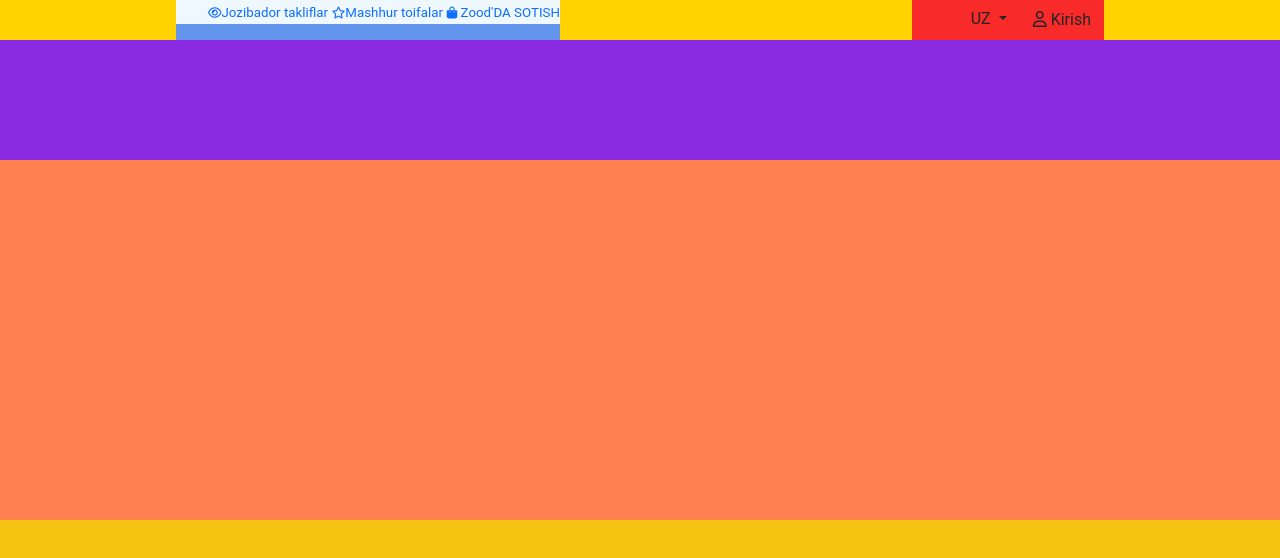
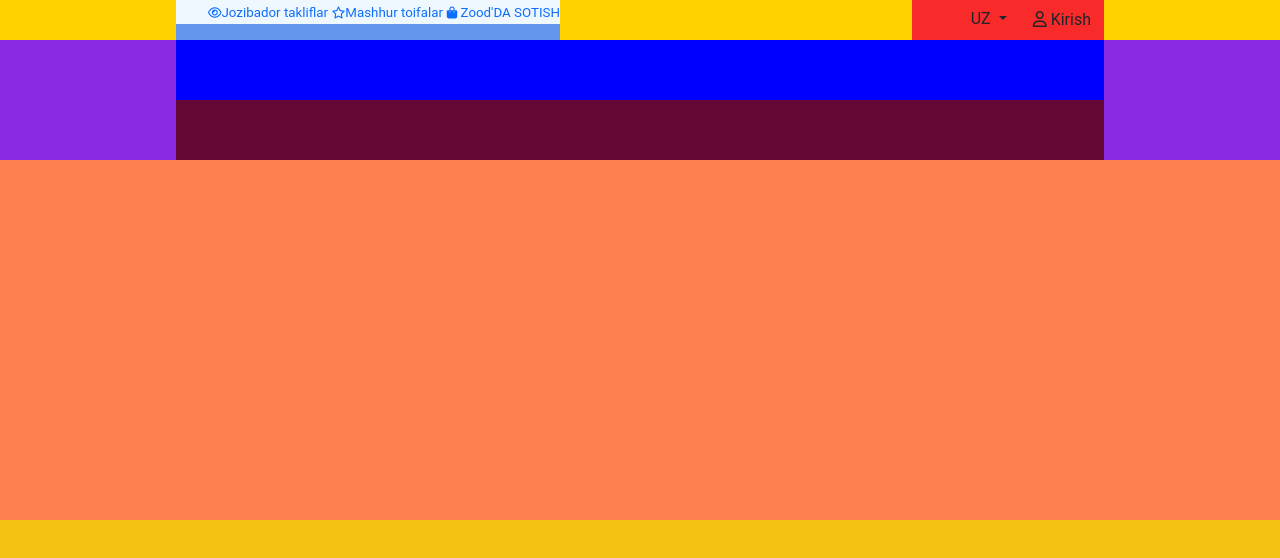
Before and after one commit to broraxmonov/zoodmall.uz, a plain HTML site: page index.html in a window 1280 px wide. Shown: the top 558 px of the page. Drawn offline with nearby package versions, Linux system fonts and the light colour scheme.

Commit message:
upadate1

```diff
--- a/css/style.css
+++ b/css/style.css
@@ -29,6 +29,9 @@ footer{
     width: 100%;
     height: 15vh;
     background-color: blueviolet;
+    display: inline-flex;
+    flex-direction: column;
+    align-items: center;
 }
 .header_div3{
     width: 100%;
@@ -64,3 +67,13 @@ footer{
 .header_div11>ul>li>a>i{
     font-size: 9pt;
 }
+.header_div22{
+    width: 72.5%;
+    height: 7.5vh;
+    background-color: blue;
+}
+.header_div23{
+    width: 72.5%;
+    height: 7.5vh;
+    background-color: rgb(102, 8, 54);
+}
--- a/index.html
+++ b/index.html
@@ -72,7 +72,7 @@
                 <div class="header_div22">
 
                 </div>
-                <div class="header_div22">
+                <div class="header_div23">
 
                 </div>
            </div>
```
